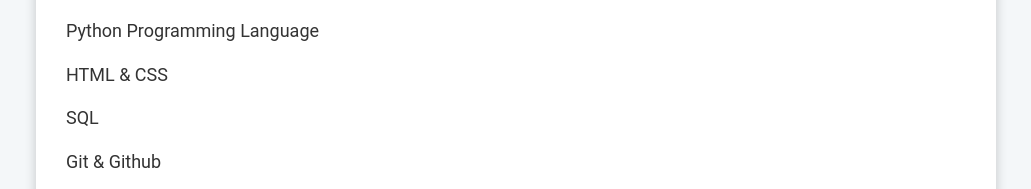
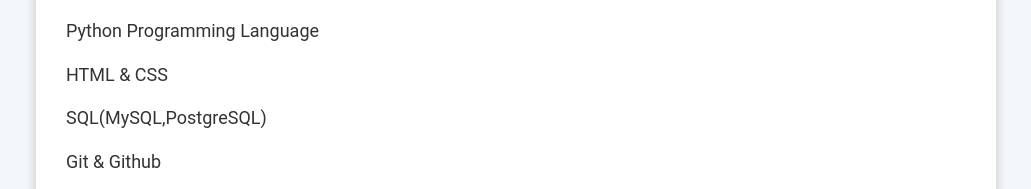
Before and after one commit to Neerajbhardwaj1111/Resume, a plain HTML site: page index.html in a window 1280 px wide. Shown: the part 1104-1293 px from the top of the page, without its empty margins (124-1155 px from the left). Drawn offline with Linux system fonts and the light colour scheme.

Commit message:
updated skills

```diff
--- a/index.html
+++ b/index.html
@@ -33,7 +33,7 @@
         <ul>
             <li>Python Programming Language</li>
             <li>HTML & CSS</li>
-            <li>SQL</li>
+            <li>SQL(MySQL,PostgreSQL)</li>
             <li>Git & Github</li>
             <li>Bootstrap</li>
             <li>Selenium</li>
```
